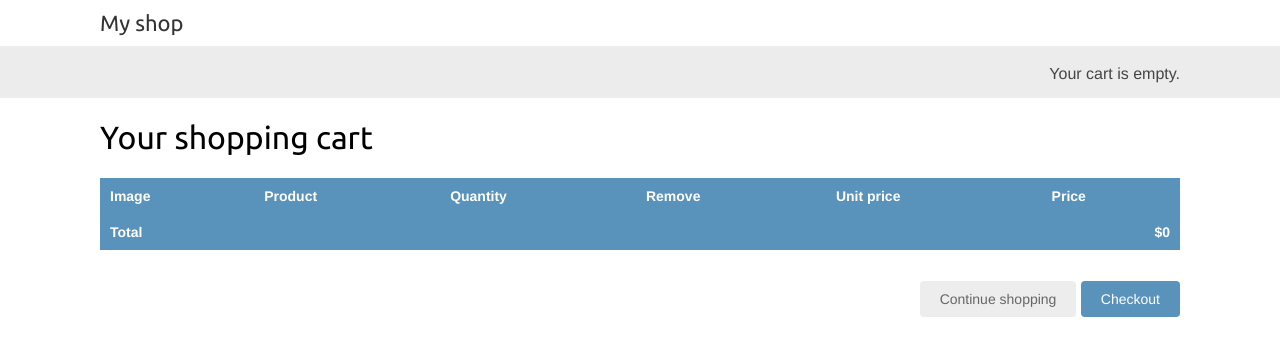
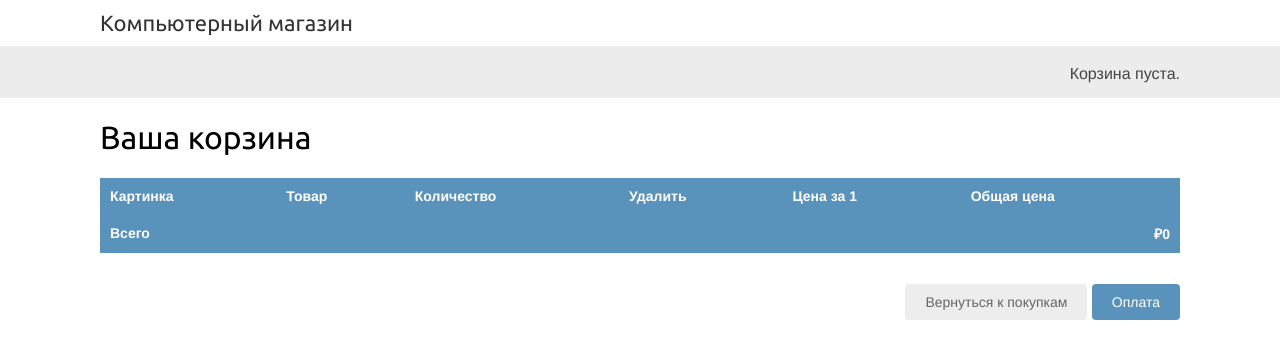
Before and after one commit to D4Gj/E_Shop, a Django app: template e_shop/cart/templates/cart/detail.html in a window 1280 px wide. Shown: the top 359 px of the page. Run offline with Django 3.2, Linux system fonts and the light colour scheme; the template is opened without the code that fills it, so the values that code supplies are empty; parts of the project's set-up code (start-up, migrations or seed data) failed here and were passed over.

Commit message:
added russian

```diff
--- a/e_shop/cart/templates/cart/detail.html
+++ b/e_shop/cart/templates/cart/detail.html
@@ -4,16 +4,16 @@
     Your shopping cart
 {% endblock %}
 {% block content %}
-<h1>Your shopping cart</h1>
+    <h1>Ваша корзина</h1>
     <table class="cart">
         <thead>
         <tr>
-        <th>Image</th>
-        <th>Product</th>
-        <th>Quantity</th>
-        <th>Remove</th>
-        <th>Unit price</th>
-        <th>Price</th>
+            <th>Картинка</th>
+            <th>Товар</th>
+            <th>Количество</th>
+            <th>Удалить</th>
+            <th>Цена за 1</th>
+            <th>Общая цена</th>
         </tr>
         </thead>
         <tbody>
@@ -22,7 +22,8 @@ Your shopping cart
                 <tr>
                     <td>
                         <a href="{{ product.get_absolute_url }}">
-                <img src="{% if product.image %}{{ product.image.url }}{% else %}{% static " img/no_image.png" %}{% endif %}">
+                            <img src="
+                                    {% if product.image %}{{ product.image.url }}{% else %}{% static " img/no_image.png" %}{% endif %}">
                         </a>
                     </td>
                     <td>{{ product.name }}</td>
@@ -40,21 +41,21 @@ Your shopping cart
                             {% csrf_token %}
                         </form>
                     </td>
-        <td class="num">${{ item.price }}</td>
-        <td class="num">${{ item.total_price }}</td>
+                    <td class="num">₽{{ item.price }}</td>
+                    <td class="num">₽{{ item.total_price }}</td>
                 </tr>
             {% endwith %}
         {% endfor %}
         <tr class="total">
-        <td>Total</td>
+            <td>Всего</td>
             <td colspan="4"></td>
-        <td class="num">${{ cart.get_total_price }}</td>
+            <td class="num">₽{{ cart.get_total_price }}</td>
         </tr>
         </tbody>
     </table>
     <p class="text-right">
         <a href="{% url "shop:product_list" %}" class="button
-    light">Continue shopping</a>
-    <a href="#" class="button">Checkout</a>
+    light">Вернуться к покупкам</a>
+        <a href="#" class="button">Оплата</a>
     </p>
 {% endblock %}
--- a/e_shop/cart/views.py
+++ b/e_shop/cart/views.py
@@ -3,7 +3,6 @@ from django.views.decorators.http import require_POST
 from shop.models import Product
 from .cart import Cart
 from .forms import CartAddProductForm
-
 
 @require_POST
 def cart_add(request, product_id):
--- a/e_shop/e_shop/settings.py
+++ b/e_shop/e_shop/settings.py
@@ -104,7 +104,7 @@ AUTH_PASSWORD_VALIDATORS = [
 # Internationalization
 # https://docs.djangoproject.com/en/3.2/topics/i18n/
 
-LANGUAGE_CODE = 'en-us'
+LANGUAGE_CODE = 'ru-RU'
 
 TIME_ZONE = 'UTC'
 
--- a/e_shop/shop/templates/shop/base.html
+++ b/e_shop/shop/templates/shop/base.html
@@ -3,25 +3,25 @@
 <html>
 <head>
     <meta charset="utf-8"/>
-    <title>{% block title %} My shop {% endblock %}</title>
-    <link href="{% static  'css/base.css' %}" rel="stylesheet">
+    <title>{% block title %} E-Shop {% endblock %}</title>
+    <link href="{% static 'css/base.css' %}" rel="stylesheet">
 </head>
 <body>
 <div id="header">
-    <a href="/" class="logo">My shop</a>
+    <a href="/" class="logo">Компьютерный магазин</a>
 </div>
 <div id="subheader">
     <div class="cart">
         {% with total_items=cart|length %}
-        {% if total_items > 0 %}
-        Your cart:
-        <a href="{% url "cart:cart_detail" %}">
-            {{ total_items }} item{{ total_items|pluralize }},
-            ${{ cart.get_total_price }}
-        </a>
-        {% else %}
-        Your cart is empty.
-        {% endif %}
+            {% if total_items > 0 %}
+                <a href="{% url "cart:cart_detail" %}">
+                Товары в корзине:
+                    {{ total_items }},
+                    ₽{{ cart.get_total_price }}
+                </a>
+            {% else %}
+                Корзина пуста.
+            {% endif %}
         {% endwith %}
     </div>
 </div>
--- a/e_shop/shop/templates/shop/product/detail.html
+++ b/e_shop/shop/templates/shop/product/detail.html
@@ -16,7 +16,7 @@
         <form action="{% url "cart:cart_add" product.id %}" method="post">
             {{ cart_product_form }}
             {% csrf_token %}
-    <input type="submit" value="Add to cart">
+            <input type="submit" value="Добавить в корзину">
         </form>
         {{ product.description|linebreaks }}
     </div>
```
Also changed, not shown: e_shop/shop/templates/shop/product/list.html (+5 -4 lines), e_shop/db.sqlite3. Lines whose indentation alone changed are shown as unchanged.
